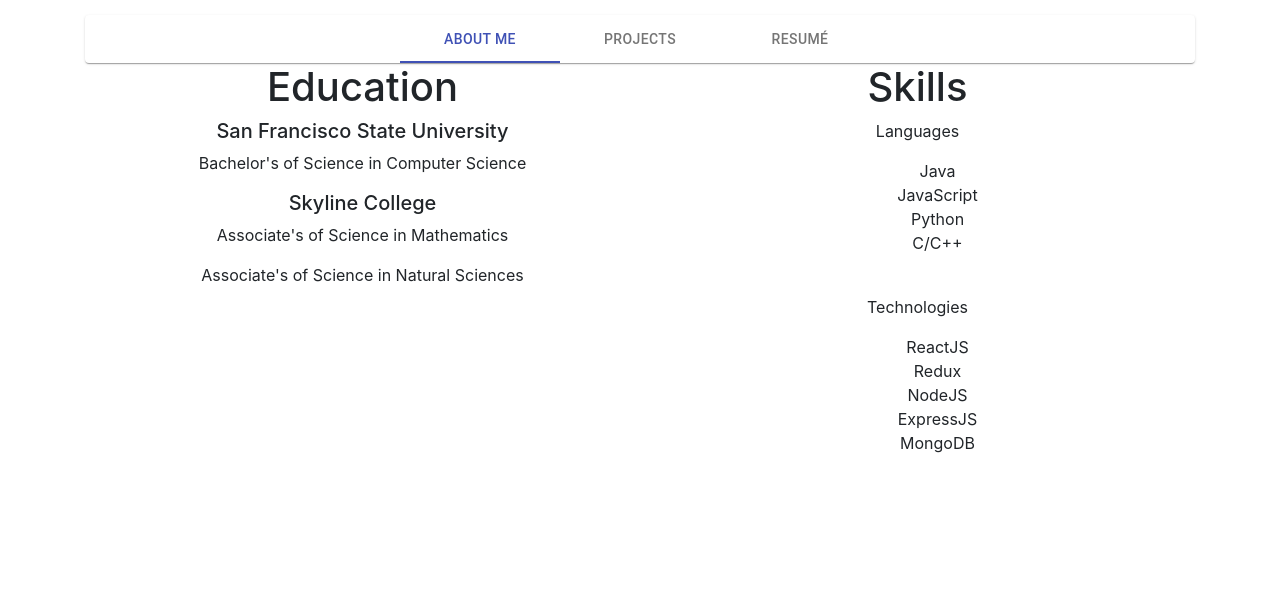
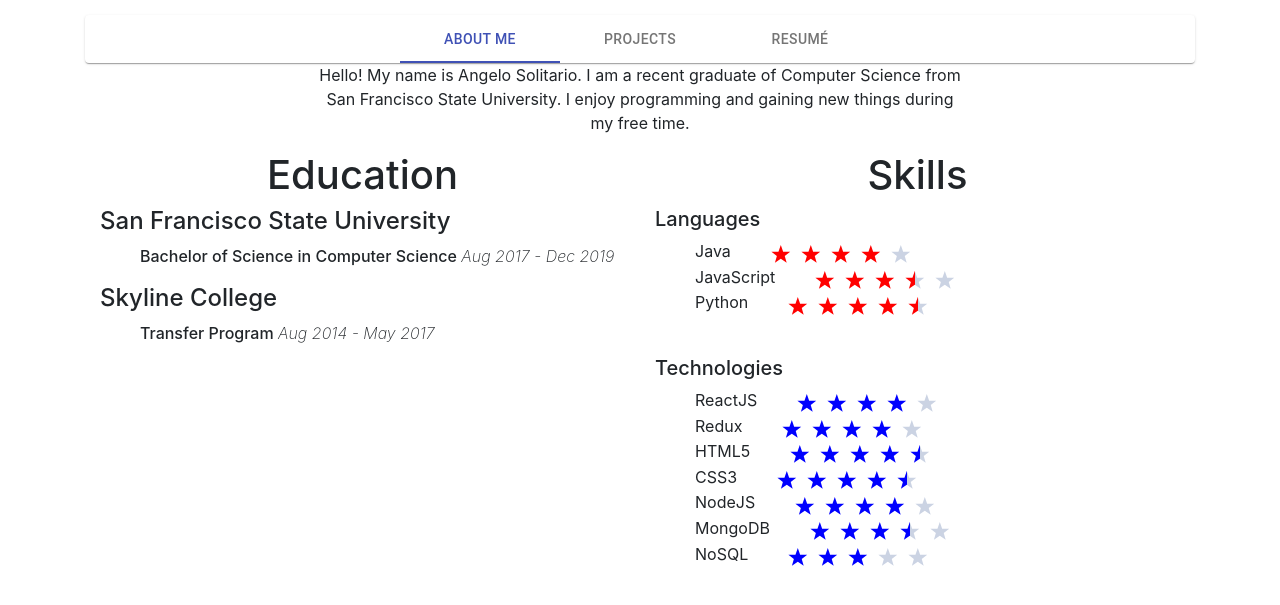
Before and after one commit to angelosolitario/angelosolitario.github.io, a React (Create React App) app: page /about in a window 1280 px wide. Shown: the part 325-930 px from the top of the page. Before the commit the page ends 846 px from the top, so only its background shows below. Built offline with nearby package versions, Linux system fonts and the light colour scheme.

Commit message:
adding star rating in about component

```diff
--- a/package.json
+++ b/package.json
@@ -19,7 +19,8 @@
     "react-bootstrap": "^1.0.0-beta.16",
     "react-dom": "^16.12.0",
     "react-router-dom": "^5.1.2",
-    "react-scripts": "3.3.0"
+    "react-scripts": "3.3.0",
+    "react-star-ratings": "^2.3.0"
   },
   "scripts": {
     "start": "react-scripts start",
--- a/src/components/About.js
+++ b/src/components/About.js
@@ -1,5 +1,6 @@
 import React from "react";
 import "../static/styling/about.css";
+import StarRatings from "react-star-ratings";
 
 const About = () => {
   const skills = {
@@ -10,17 +11,12 @@
       },
       {
         name: "JavaScript",
-                score: 4.5
+        score: 3.5
       },
       {
         name: "Python",
         score: 4.5
-            },
-            {
-                name: "C/C++",
-                score: 4.5
-            },
-
+      }
     ],
     technologies: [
       {
@@ -32,48 +28,93 @@
         score: 4
       },
       {
+        name: "HTML5",
+        score: 4.5
+      },
+      {
+        name: "CSS3",
+        score: 4.5
+      },
+      {
         name: "NodeJS",
         score: 4
       },
-            {
-                name: "ExpressJS",
-                score: 4
-            },
+
       {
         name: "MongoDB",
         score: 3.5
+      },
+      {
+        name: "NoSQL",
+        score: 3
       }
     ]
   };
   console.log(skills);
   return (
     <div className="container">
+      <div className="about-me">
+        <p>
+          Hello! My name is Angelo Solitario. I am a recent graduate of Computer
+          Science from San Francisco State University. I enjoy programming and
+          gaining new things during my free time.
+        </p>
+      </div>
+
       <div className="row">
         <div className="col education">
           <h1>Education</h1>
-                    {/* This will be the education part */}
-                    <h5>San Francisco State University</h5>
-                    <p>Bachelor's of Science in Computer Science</p>
+          {/*This will be the education part */}
+          <h4>San Francisco State University</h4>
+          <p className="tab">
+            Bachelor of Science in Computer Science{" "}
+            <span className="date">Aug 2017 - Dec 2019</span>
+          </p>
 
-                    <h5>Skyline College</h5>
-                    <p>Associate's of Science in Mathematics</p>
-                    <p>Associate's of Science in Natural Sciences</p>
+          <h4>Skyline College</h4>
+          <p className="tab">
+            Transfer Program <span className="date">Aug 2014 - May 2017</span>
+          </p>
         </div>
 
-                <div className="col">
+        <div className="col skills">
           <h1>Skills</h1>
 
-                    <p>Languages</p>
-                    <ul className="skills">
+          <h5>Languages</h5>
+          <ul>
             {skills.languages.map(lang => (
-                            <li>{lang.name}</li>
+              <>
+                <li>
+                  {lang.name}
+                  <span className="tab">
+                    <StarRatings
+                      rating={lang.score}
+                      starRatedColor="red"
+                      starDimension="20px"
+                      starSpacing="5px"
+                    />
+                  </span>
+                </li>
+              </>
             ))}
           </ul>
           <br />
-                    <p>Technologies</p>
-                    <ul className="skills">
+          <h5>Technologies</h5>
+          <ul>
             {skills.technologies.map(tech => (
-                            <li>{tech.name}</li>
+              <>
+                <li>
+                  {tech.name}
+                  <span className="tab">
+                    <StarRatings
+                      rating={tech.score}
+                      starRatedColor="blue"
+                      starDimension="20px"
+                      starSpacing="5px"
+                    />
+                  </span>
+                </li>
+              </>
             ))}
           </ul>
         </div>
--- a/src/static/styling/about.css
+++ b/src/static/styling/about.css
@@ -6,11 +6,48 @@
     object-position: center right;
 }
 
+.container .about-me{
+    display: flex;
+    justify-content: center;
+    align-items: center;
+}
+.container .about-me p{
+    text-align: center;
+    width: 60%;
+}
 .profile-header{
     margin-bottom: 50px;
 }
 
+/* for general tabbing */
+.tab{
+    display:inline-block;
+    font-weight: 500;
+    margin-left: 40px;
+}
+
+
+/* education part to line up the text */
+.education{
+    text-align: left;
+}
+.education h1, .skills h1{
+    text-align: center;
+}
+
+.date{
+    font-weight: 200;
+    font-style: italic;
+}
 
 .skills{
+    text-align: left;
+}
+
+.skills ul li{
     list-style: none;
 }
+
+.stars{
+    align-items: center;
+}
```
Also changed, not shown: 2 other files (tests, documents, lock files or other folders). Lines whose indentation alone changed are shown as unchanged.
